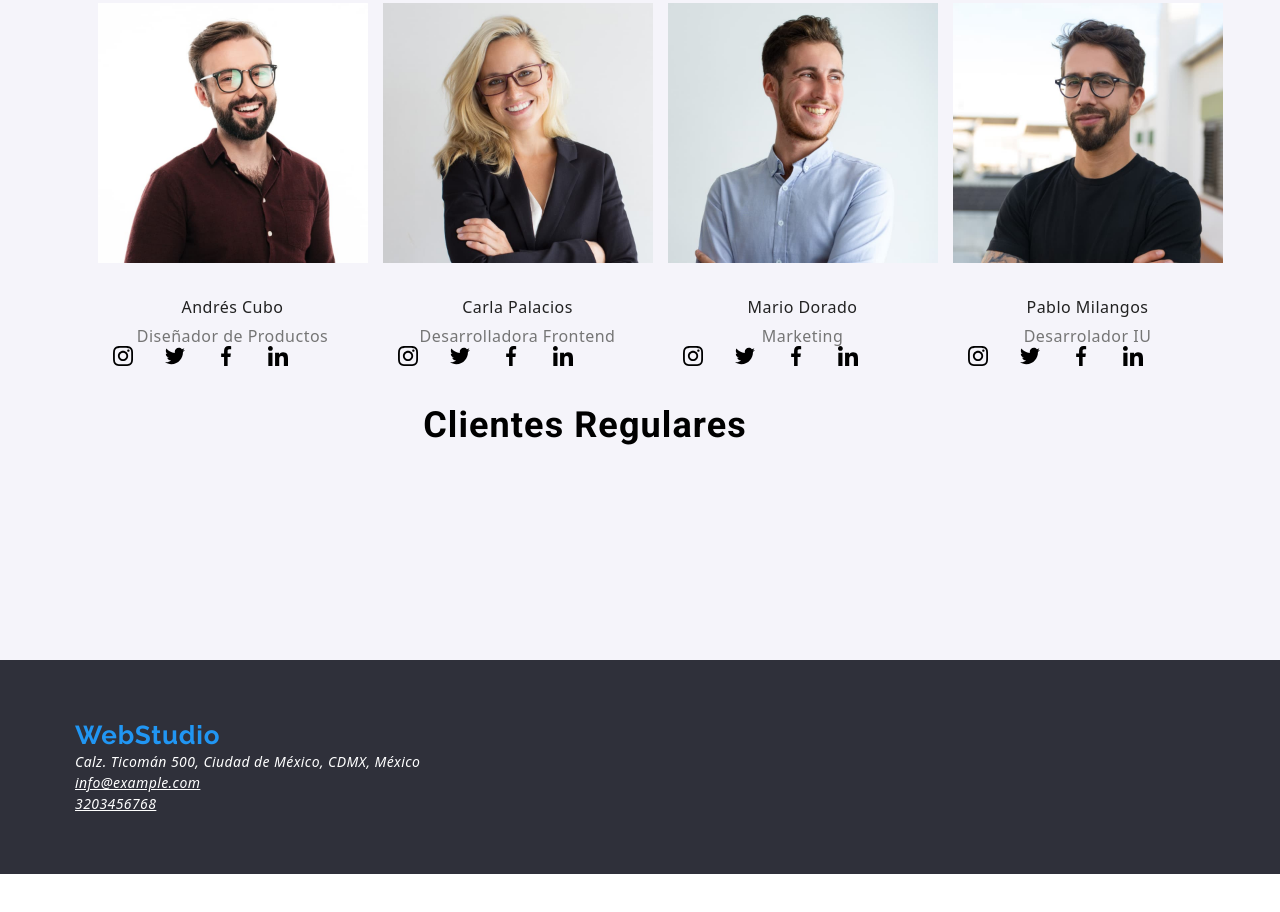
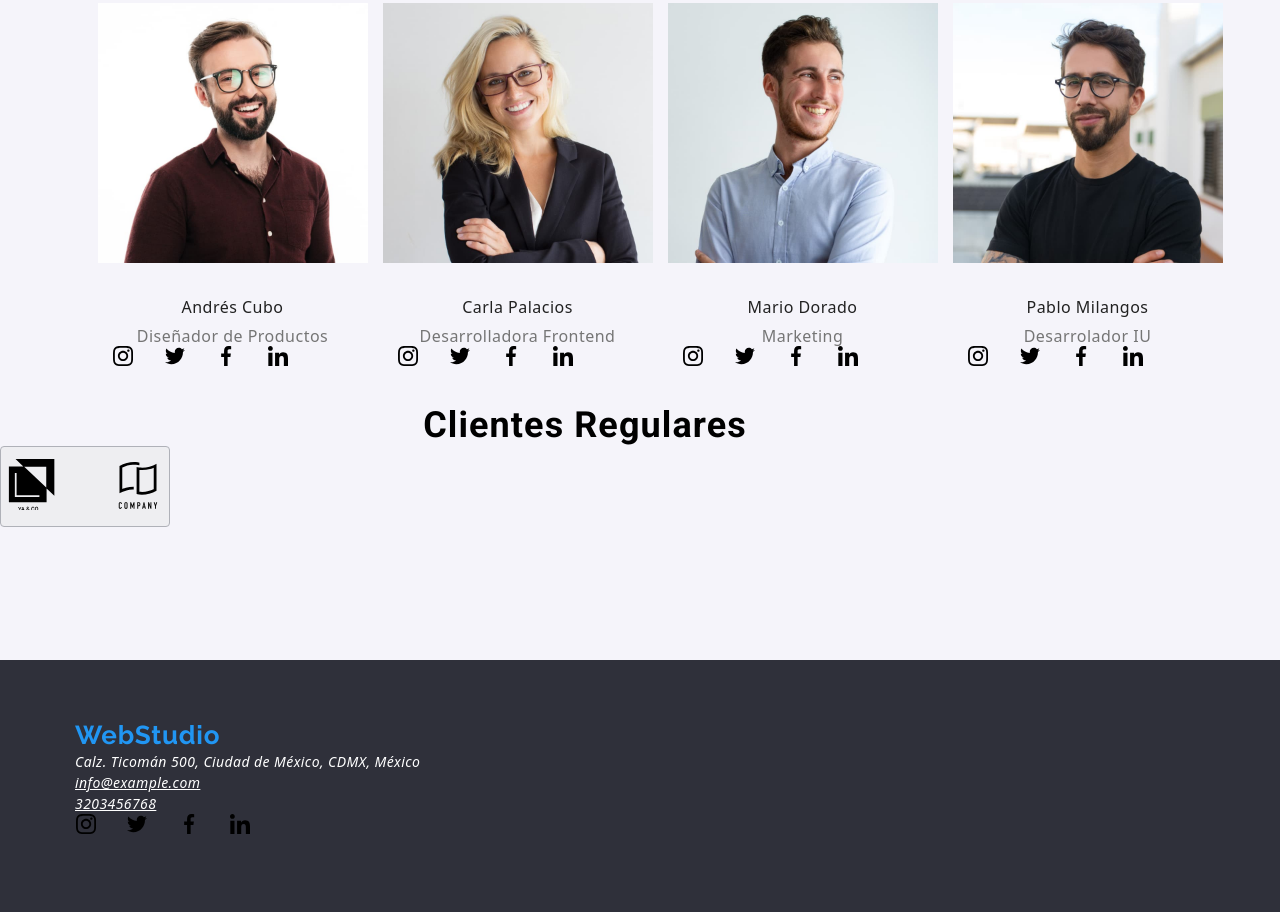
Before and after one commit to jhmorenof/goit-markup-hw-04, a plain HTML site: page index.html in a window 1280 px wide. Shown: the part 2004-2916 px from the top of the page. Before the commit the page ends 2878 px from the top, so only its background shows below. Drawn offline with nearby package versions, Linux system fonts and the light colour scheme.

Commit message:
iconos-nuestro actua clientes

```diff
--- a/css/style.css
+++ b/css/style.css
@@ -404,7 +404,7 @@ margin: 0;
 }
 
 .redes-list{
-  display: flex;
+display: flex;
 justify-content: center;
 flex-wrap: nowrap;
 align-items: center;
@@ -462,8 +462,10 @@ left: 12px;
 margin-right: 10px;
 
 }
+
+/* clientes regulares*/
 .client-reg{
-  width: 1170px;
+width: 1170px;
 height: 162px;
 top: 2366px;
 left: 215px;
@@ -479,3 +481,44 @@ letter-spacing: 0.03em;
 text-align: center;
 
 }
+
+.client-reg-list{
+display: flex;
+justify-content: center;
+flex-wrap: nowrap;
+align-items: center;
+list-style-type: none;
+margin: 0;
+padding: 0;
+width: 170px;
+height: 81px;
+top: 2447px;
+left: 215px;
+border-radius: 4px;
+border: 1px;
+background: #eeeef1;
+border: 1px solid #AFB1B8;
+
+}
+.client-reg-item{
+  display: flex;
+  justify-content: center;
+  flex-wrap: nowrap;
+  align-items: center;
+  list-style-type: none;
+width: 106px;
+height: 52.83;px
+top: 2461.09px;
+left: 247px;
+
+
+}
+.cli-1{
+width: 4opx;
+height: 51px;
+top: 3px;
+left: 33p;x
+
+
+
+}
--- a/index.html
+++ b/index.html
@@ -274,6 +274,24 @@
         <h2 class="text-creg">
             Clientes Regulares
         </h2>
+        <ul class="client-reg-list">
+            <li class="client-reg-item">
+                <a href="#">
+                            <svg class="cli-1">
+                              <use href="./images/icons.svg#icon-Union"></use>
+                            </svg>
+                          </a>
+            </li>
+            <li class="client-reg-item">
+                <a href="#">
+                            <svg class="cli-1">
+                              <use href="./images/icons.svg#icon-Logo"></use>
+                            </svg>
+                          </a>
+            </li>
+
+        </ul>
+
 
     </div>
 </section>
@@ -291,7 +309,38 @@
     </ul>
 </address>
 </div>
-
+    <div class="enlaces-redes">
+                        <ul class="redes-list">
+                            <li class="redes-item">
+                                <a href="#">
+                            <svg class="instagram">
+                              <use href="./images/icons.svg#icon-instagram"></use>
+                            </svg>
+                          </a>
+                            </li>
+                            <li class="redes-item">
+                                <a href="#">
+                            <svg class="instagram">
+                              <use href="./images/icons.svg#icon-twitter"></use>
+                            </svg>
+                          </a>
+                          </li>
+                          <li class="redes-item">
+                                <a href="#">
+                            <svg class="instagram">
+                              <use href="./images/icons.svg#icon-facebook"></use>
+                            </svg>
+                          </a>
+                            </li>
+                            <li class="redes-item">
+                                <a href="#">
+                            <svg class="instagram">
+                              <use href="./images/icons.svg#icon-linkedin"></use>
+                            </svg>
+                          </a>
+                            </li>
+                        </ul>
+                    </div>
 </footer>
 </body>
 </html>
```
